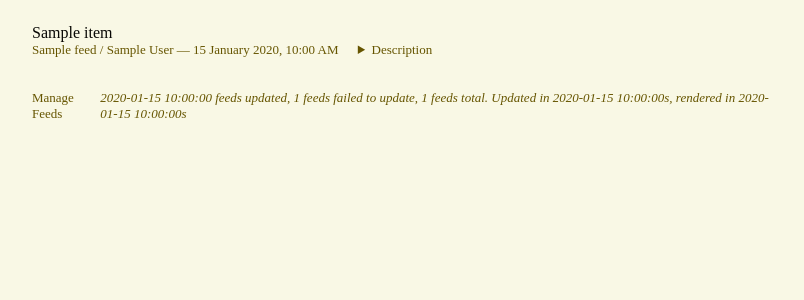
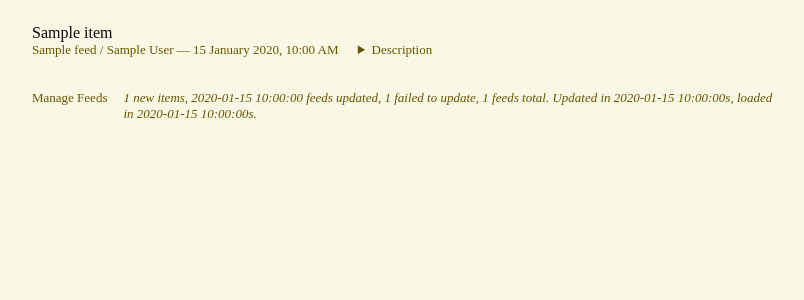
Before and after one commit to andrew-pa/rsrssr, a Flask app: template templates/index.html in a window 1280 px wide. Shown: the top 300 px of the page, without its empty margins (232-1036 px from the left). Run offline with Flask 3, Linux system fonts and the light colour scheme; the template is opened without the code that fills it: most values are stand-ins (such as "Sample title", 1, 10 or a date in 2020).

Commit message:
fix bugs and improve format, track last updated for feed

```diff
--- a/server.py
+++ b/server.py
@@ -16,6 +16,7 @@ class Feed(db.Model):
     title = db.Column(db.String(256), nullable=True)
     etag = db.Column(db.String(128), nullable=True)
     modified = db.Column(db.String(128), nullable=True)
+    last_updated = db.Column(db.DateTime, nullable=True)
     items = db.relationship(
         "Item", backref="feed", lazy=True, cascade="all, delete-orphan"
     )
@@ -40,7 +41,7 @@ with app.app_context():
 @app.template_filter("format_date")
 def format_date(value, format="%d %B %Y, %I:%M %p"):
     if value is None:
-        return ""
+        return None
     return value.strftime(format)
 
 
@@ -48,21 +49,33 @@ def datetime_from_time(t):
     return datetime.fromtimestamp(time.mktime(t))
 
 
+def get_last_published_date(feed):
+    most_recent_item = (
+        db.session.query(Item.published)
+        .filter_by(feed_id=feed.id)
+        .order_by(Item.published.desc())
+        .first()
+    )
+
+    if most_recent_item:
+        return most_recent_item.published
+    else:
+        return datetime.now() - relativedelta(months=2)
+
+
 def update_feed(feed, data):
+    db.session.add(feed)
     feed.title = data.feed.title
     feed.etag = data.get("etag", None)
     feed.modified = data.get("modified", None)
+    feed.last_updated = datetime.now()
     feed_pub_date = data.feed.get(
         "published_parsed", data.feed.get("updated_parsed", time.localtime())
     )
-    most_recent_item = db.session.query(Item.published).filter_by(
-        feed_id=feed.id
-    ).order_by(Item.published.desc()).first() or (
-        datetime.now() - relativedelta(months=2)
-    )
-    db.session.add_all(
+    last_published_date = get_last_published_date(feed)
+    items = list(
         filter(
-            lambda item: item.published >= most_recent_item,
+            lambda item: item.published > last_published_date,
             (
                 Item(
                     title=entry.title or "?",
@@ -81,30 +94,33 @@ def update_feed(feed, data):
             ),
         )
     )
+    db.session.add_all(items)
+    return len(items)
 
 
 def update_feeds():
     num_failed = 0
     num_updated = 0
     num_feeds = 0
+    num_new_items = 0
     for feed in Feed.query:
         num_feeds += 1
         try:
             data = feedparser.parse(feed.url, etag=feed.etag, modified=feed.modified)
             if len(data.entries) > 0:
-                update_feed(feed, data)
+                num_new_items += update_feed(feed, data)
                 num_updated += 1
         except Exception as e:
             print(f"failed to load feed {feed}: {e}")
             num_failed += 1
     db.session.commit()
-    return num_feeds, num_failed, num_updated
+    return num_feeds, num_failed, num_updated, num_new_items
 
 
 @app.route("/")
 def index():
     start_time = time.time()
-    (num_feeds, num_failed, num_updated) = update_feeds()
+    (num_feeds, num_failed, num_updated, num_new_items) = update_feeds()
     update_time = time.time()
     items = db.session.query(Item).order_by(Item.published.desc()).limit(128).all()
     load_time = time.time()
@@ -116,6 +132,7 @@ def index():
         feed_count=num_feeds,
         failed_feed_count=num_failed,
         updated_feed_count=num_updated,
+        new_item_count=num_new_items,
     )
 
 
--- a/static/styles.css
+++ b/static/styles.css
@@ -75,6 +75,8 @@ footer {
 
 footer a {
     color: var(--color-subtle);
+    flex-shrink: 0;
+    margin-right: 1rem;
 }
 
 .info {
--- a/templates/feeds.html
+++ b/templates/feeds.html
@@ -17,7 +17,7 @@
     <ul>
         {% for feed in feeds %}
             <li>
-                {{ feed.title }} (<a href="{{feed.url}}">{{ feed.url }}</a>)
+                {{ feed.title | default("Unknown", true) }} (<a href="{{feed.url}}">{{ feed.url }}</a>, last updated {{ feed.last_updated | format_date | default("never", true) }})
                 <form method="POST" style="display:inline;">
                     <input type="hidden" name="delete" value="{{ feed.id }}">
                     <button type="submit">Delete</button>
--- a/templates/index.html
+++ b/templates/index.html
@@ -19,7 +19,7 @@
                     {% endif %}
                 </span>
                 —
-                <span>{{ item.published | format_date }}</span>
+                <span>{{ item.published | format_date | default('unknown', true) }}</span>
                 <details>
                     <summary>Description</summary>
                     {{ item.description | safe }}
@@ -31,7 +31,7 @@
     <footer>
         <a href="/feeds">Manage Feeds</a>
         <div class="info">
-            {{ updated_feed_count }} feeds updated, {{ failed_feed_count }} feeds failed to update, {{ feed_count }} feeds total. Updated in {{ update_time }}s, rendered in {{ load_time }}s
+            {{ new_item_count }} new items, {{ updated_feed_count }} feeds updated, {{ failed_feed_count }} failed to update, {{ feed_count }} feeds total. Updated in {{ update_time }}s, loaded in {{ load_time }}s.
         </div>
     </footer>
 </body>
```
